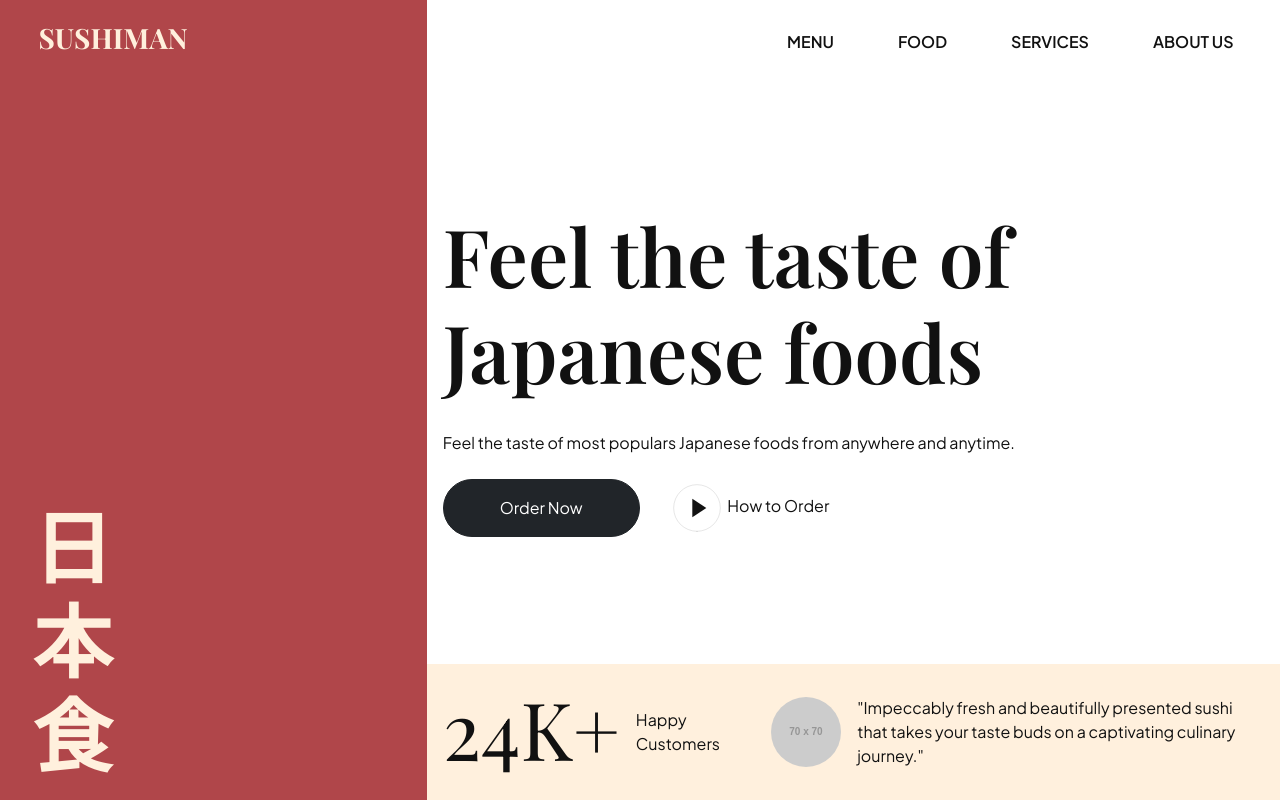
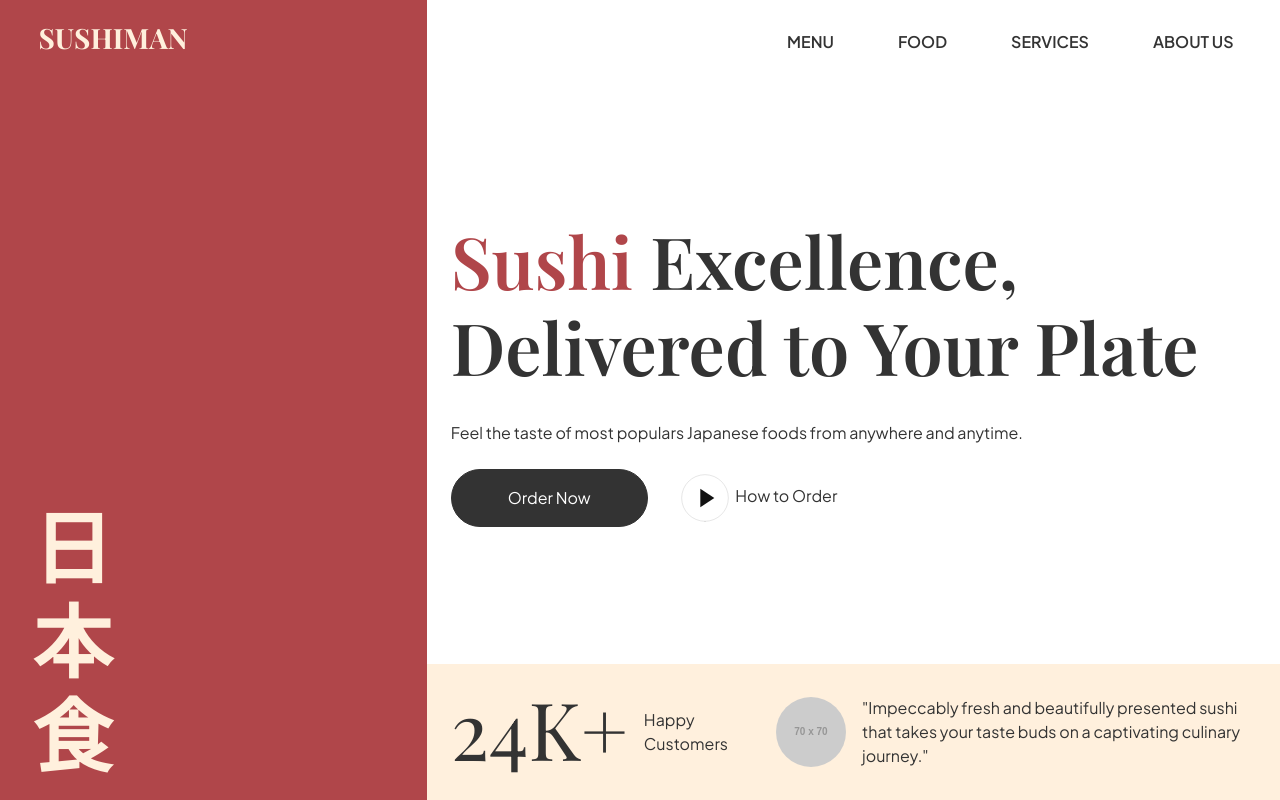
Before and after one commit to jagustin08/sushiman, a plain HTML site: page index.html in a window 1280 px wide. Drawn offline with nearby package versions, Linux system fonts and the light colour scheme; placeholder pictures from the web are drawn by us.

Commit message:
modify colors

```diff
--- a/index.html
+++ b/index.html
@@ -14,7 +14,7 @@
     <nav class="navbar navbar-expand-md position-absolute w-100 py-3 z-1">
       <div class="container-fluid">
         <a class="navbar-brand" href="#">
-          <h3 class="text-uppercase fw-bold font-playfair text-md-beige">Sushi<span class="text-maroon text-md-beige">man</span></h3>
+          <h3 class="text-uppercase fw-bold font-playfair text-light-dark text-md-beige">Sushi<span class="text-maroon text-md-beige">man</span></h3>
         </a>
         <button class="navbar-toggler" type="button" data-bs-toggle="collapse" data-bs-target="#navbarSupportedContent" aria-controls="navbarSupportedContent" aria-expanded="false" aria-label="Toggle navigation">
           <span class="navbar-toggler-icon"></span>
@@ -51,8 +51,8 @@
         </div>
 
         <div class="col-md-8 d-flex flex-column">
-          <div class="d-flex flex-column gap-3 gap-md-4 justify-content-center h-100 px-3" style="padding-top: var(--navbar-height);">
-            <h1 class="font-playfair fw-semibold display-1">Feel the taste of Japanese foods</h1>
+          <div class="d-flex flex-column gap-3 gap-md-4 justify-content-center h-100 px-3 ps-xl-4 ps-xxl-6" style="padding-top: var(--navbar-height);">
+            <h1 class="font-playfair fw-semibold display-2"><span class="text-maroon">Sushi</span> Excellence, <br>Delivered to Your Plate</h1>
 
             <div class="d-flex align-items-center gap-3">
               <img src="https://placehold.co/100x100" alt="" class="img-fluid d-md-none">
@@ -60,14 +60,14 @@
             </div>
 
             <div class="d-flex flex-column flex-md-row gap-3">
-              <button type="button" class="btn btn-dark rounded-pill py-3 px-md-6">Order Now</button>
+              <button type="button" class="btn btn-light-dark rounded-pill py-3 px-md-6">Order Now</button>
               <button type="button" class="btn rounded-pill py-0">
                 <img src="images/play-circle.svg" alt="" class="img-fluid"> How to Order
               </button>
             </div>
           </div>
 
-          <div class="d-flex flex-column flex-lg-row bg-beige mt-auto align-items-lg-center px-lg-3 gap-lg-3">
+          <div class="d-flex flex-column flex-lg-row bg-beige mt-auto align-items-lg-center px-lg-3 gap-lg-3 ps-xl-4 ps-xxl-6">
             <div class="d-flex align-items-center justify-content-center gap-3 p-3 px-lg-0 border-bottom border-bottom-lg-0 justify-content-lg-start w-lg-40">
               <h2 class="font-playfair display-1">24K+</h2>
               <p class="mb-0">Happy Customers</p>
--- a/scss/main.scss
+++ b/scss/main.scss
@@ -6,13 +6,14 @@ $font-family-jakarta: 'Plus Jakarta Sans', sans-serif;
 $font-family-playfair: 'Playfair Display', serif;
 
 $font-family-base: $font-family-jakarta;
-$body-color: #111;
+$body-color: #333333;
 
 @import "../node_modules/bootstrap/scss/maps";
 
 $custom-utilities-colors: (
   "maroon": #b0464a,
-  "beige": #fff0dd
+  "beige": #fff0dd,
+  "light-dark": $body-color
 );
 
 $theme-colors: map-merge($theme-colors, $custom-utilities-colors);
```
Also changed, not shown: css/main.css, css/main.min.css, 2 other files.
